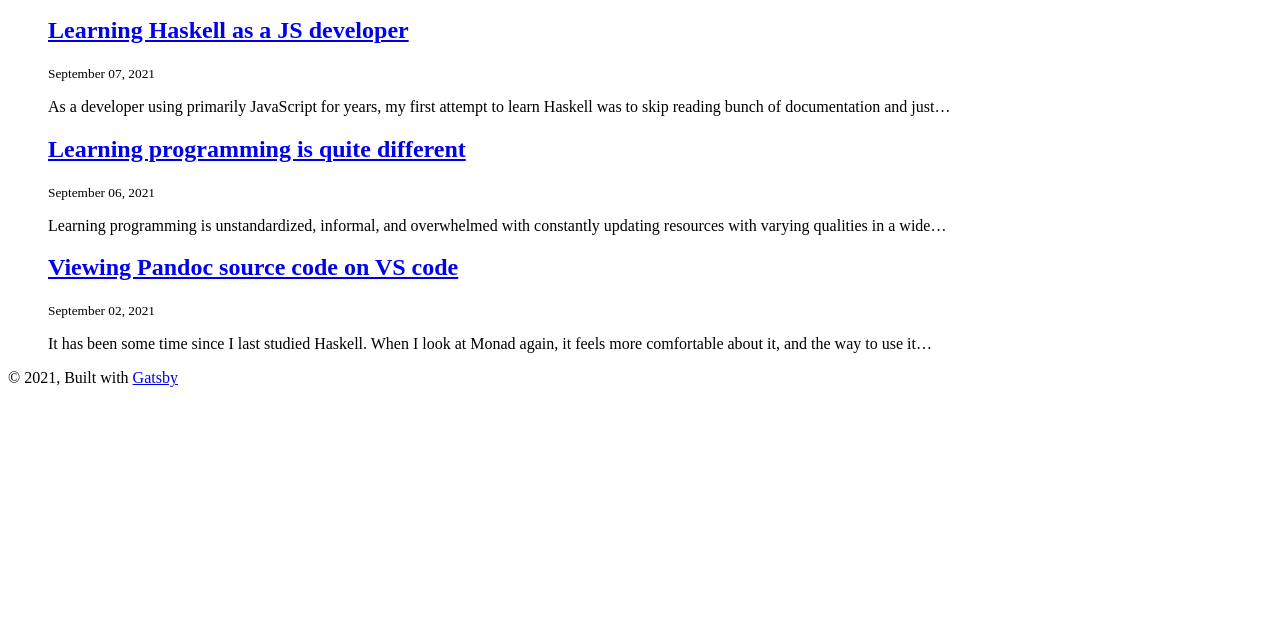
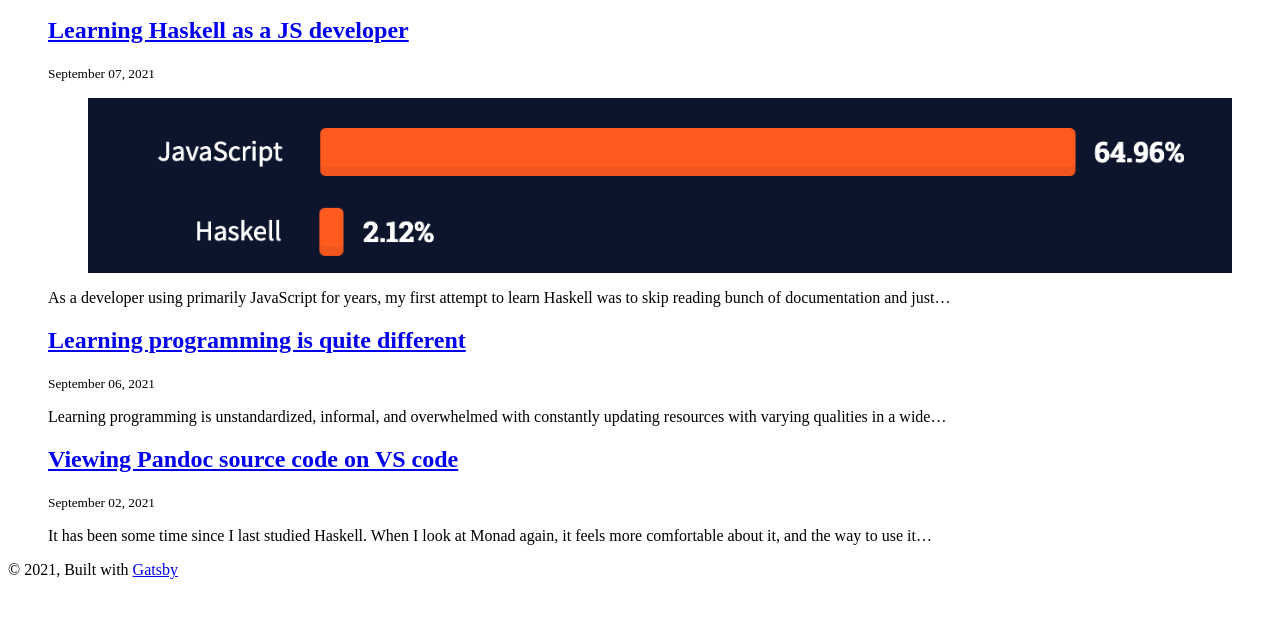
Before and after one commit to chauchakching/cccv-blog, a Gatsby site: page / in a window 1280 px wide. Shown: the part 135-752 px from the top of the page. Built offline with nearby package versions, Linux system fonts and the light colour scheme; Gatsby itself is replaced by a stand-in of ours.

Commit message:
add per-post featured image on listing page

```diff
--- a/content/blog/2021-09-07-learning-haskell-as-a-js-developer/index.md
+++ b/content/blog/2021-09-07-learning-haskell-as-a-js-developer/index.md
@@ -1,6 +1,7 @@
 ---
 title: Learning Haskell as a JS developer
 date: "2021-09-07"
+featuredImage: "js-haskell-ratio.png"
 ---
 
 As a developer using primarily JavaScript for years, my first attempt to learn Haskell was to skip reading bunch of documentation and just get started with intuition. The attempt failed miserabily.
--- a/gatsby-node.js
+++ b/gatsby-node.js
@@ -106,6 +106,7 @@ exports.createSchemaCustomization = ({ actions }) => {
       title: String
       description: String
       date: Date @dateformat
+      featuredImage: File @fileByRelativePath
     }
 
     type Fields {
--- a/package.json
+++ b/package.json
@@ -28,6 +28,7 @@
   },
   "dependencies": {
     "gatsby": "^3.12.1",
+    "gatsby-image": "^3.11.0",
     "gatsby-plugin-feed": "^3.12.0",
     "gatsby-plugin-gatsby-cloud": "^2.11.0",
     "gatsby-plugin-google-analytics": "^3.12.0",
@@ -35,7 +36,7 @@
     "gatsby-plugin-manifest": "^3.12.0",
     "gatsby-plugin-offline": "^4.12.0",
     "gatsby-plugin-react-helmet": "^4.12.0",
-    "gatsby-plugin-sharp": "^3.12.0",
+    "gatsby-plugin-sharp": "^3.13.0",
     "gatsby-remark-autolink-headers": "^4.10.0",
     "gatsby-remark-copy-linked-files": "^4.9.0",
     "gatsby-remark-images": "^5.9.0",
@@ -44,7 +45,7 @@
     "gatsby-remark-smartypants": "^4.9.0",
     "gatsby-source-filesystem": "^3.12.0",
     "gatsby-transformer-remark": "^4.9.0",
-    "gatsby-transformer-sharp": "^3.12.0",
+    "gatsby-transformer-sharp": "^3.13.0",
     "prismjs": "^1.24.1",
     "react": "^17.0.1",
     "react-dom": "^17.0.1",
--- a/src/pages/index.js
+++ b/src/pages/index.js
@@ -1,5 +1,6 @@
 import * as React from "react"
 import { Link, graphql } from "gatsby"
+import Img from "gatsby-image"
 
 import Bio from "../components/bio"
 import Layout from "../components/layout"
@@ -30,6 +31,8 @@ const BlogIndex = ({ data, location }) => {
       <ol style={{ listStyle: `none` }}>
         {posts.map(post => {
           const title = post.frontmatter.title || post.fields.slug
+          const featuredImgFluid =
+            post.frontmatter.featuredImage?.childImageSharp?.fluid
 
           return (
             <li key={post.fields.slug}>
@@ -46,6 +49,11 @@ const BlogIndex = ({ data, location }) => {
                   </h2>
                   <small>{post.frontmatter.date}</small>
                 </header>
+                {post.frontmatter.featuredImage && (
+                  <figure>
+                    <Img fluid={featuredImgFluid} />
+                  </figure>
+                )}
                 <section>
                   <p
                     dangerouslySetInnerHTML={{
@@ -82,6 +90,13 @@ export const pageQuery = graphql`
           date(formatString: "MMMM DD, YYYY")
           title
           description
+          featuredImage {
+            childImageSharp {
+              fluid(maxWidth: 800) {
+                ...GatsbyImageSharpFluid
+              }
+            }
+          }
         }
       }
     }
```
Also changed, not shown: 1 other file.
